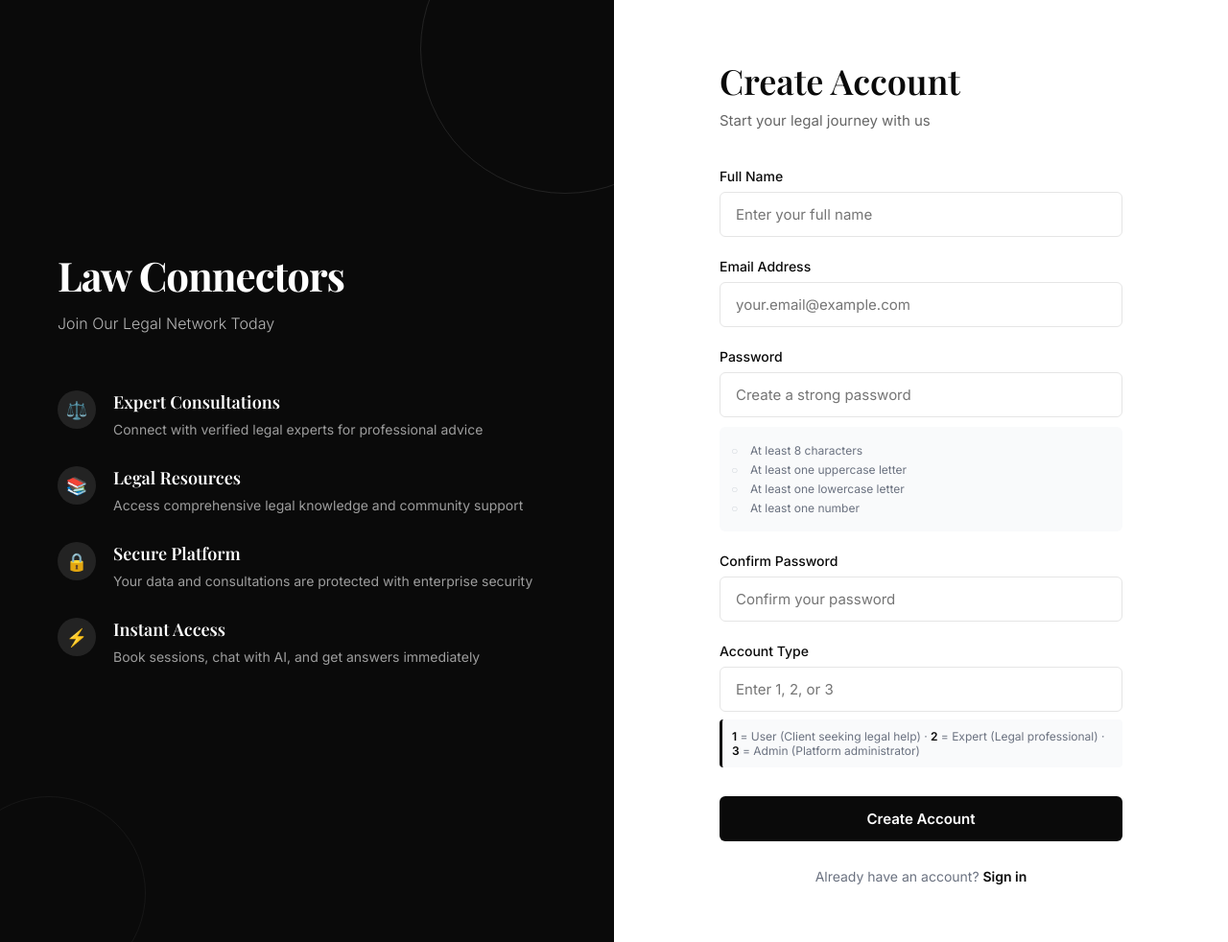
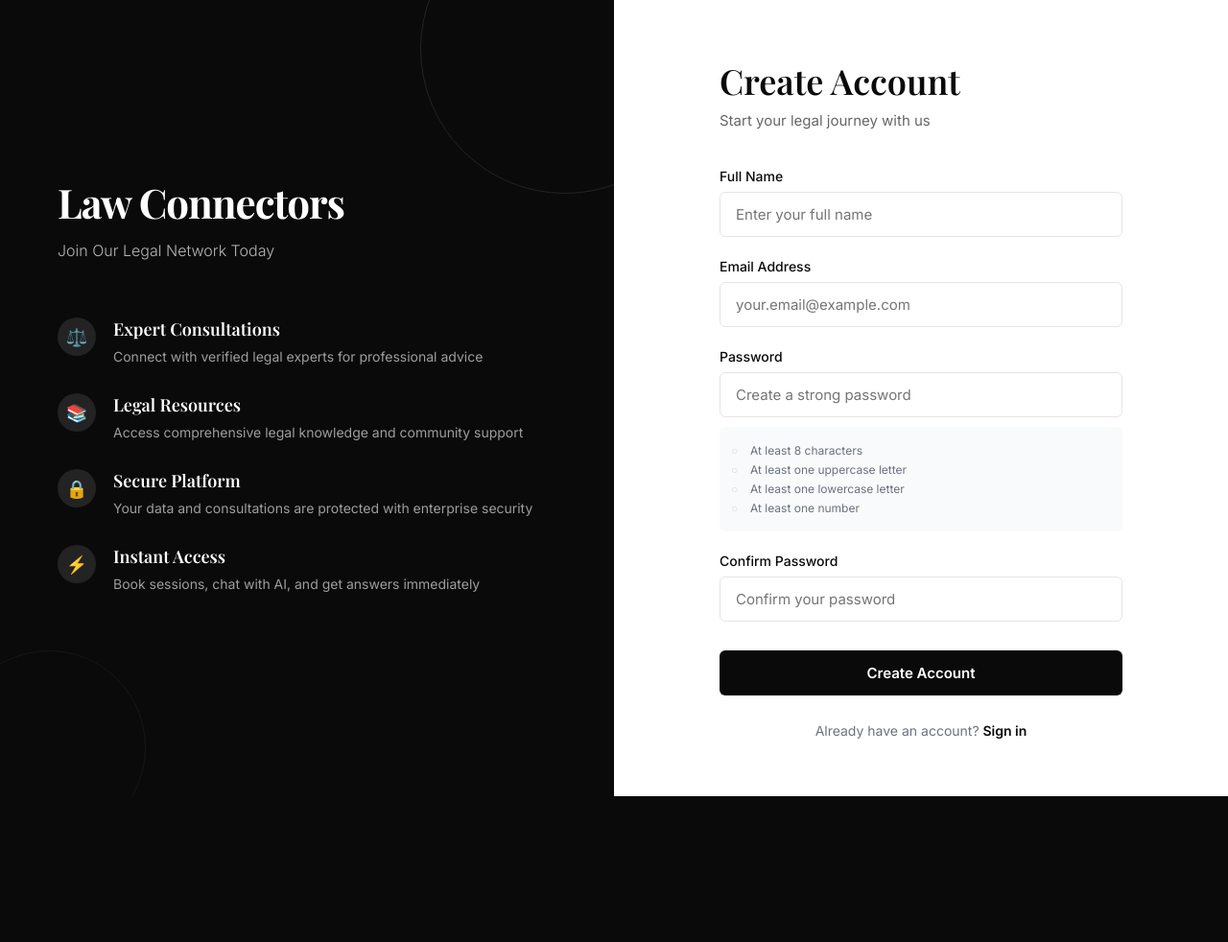
Before and after one commit to varun4522/law, a PHP site: page /signup.php in a window 1280 px wide. Shown: the whole page at 96% size. After the commit the page ends 830 px from the top, so only its background shows below. Run offline with PHP 8.4, Linux system fonts and the light colour scheme.

Commit message:
signup page

```diff
--- a/signup.php
+++ b/signup.php
@@ -439,15 +439,7 @@ if (isLoggedIn()) {
                         <input type="password" id="confirmPassword" name="confirmPassword" placeholder="Confirm your password" required>
                     </div>
 
-                    <div class="form-group">
-                        <label for="type">Account Type</label>
-                        <input type="number" id="type" name="type" placeholder="Enter 1, 2, or 3" min="1" max="3" required>
-                        <div class="type-helper">
-                            <strong>1</strong> = User (Client seeking legal help) ·
-                            <strong>2</strong> = Expert (Legal professional) ·
-                            <strong>3</strong> = Admin (Platform administrator)
-                        </div>
-                    </div>
+
 
                     <button type="submit">Create Account</button>
                 </form>
@@ -531,19 +523,14 @@ if (isLoggedIn()) {
             const email = document.getElementById('email').value.trim();
             const password = passwordInput.value;
             const confirmPassword = confirmPasswordInput.value;
-            const type = parseInt(document.getElementById('type').value);
+            // Default account type set to Student (mapped as 1)
+            const type = 1;
 
-            // Validation
-            if (!fullName || !email || !password || !confirmPassword || !type) {
+            // Validation (account type is defaulted)
+            if (!fullName || !email || !password || !confirmPassword) {
                 showAlert('Please fill in all fields.', 'error');
                 return;
             }
-
-            if (![1, 2, 3].includes(type)) {
-                showAlert('Invalid account type. Enter 1, 2, or 3.', 'error');
-                return;
-            }
-
             if (password !== confirmPassword) {
                 showAlert('Passwords do not match.', 'error');
                 return;
```
